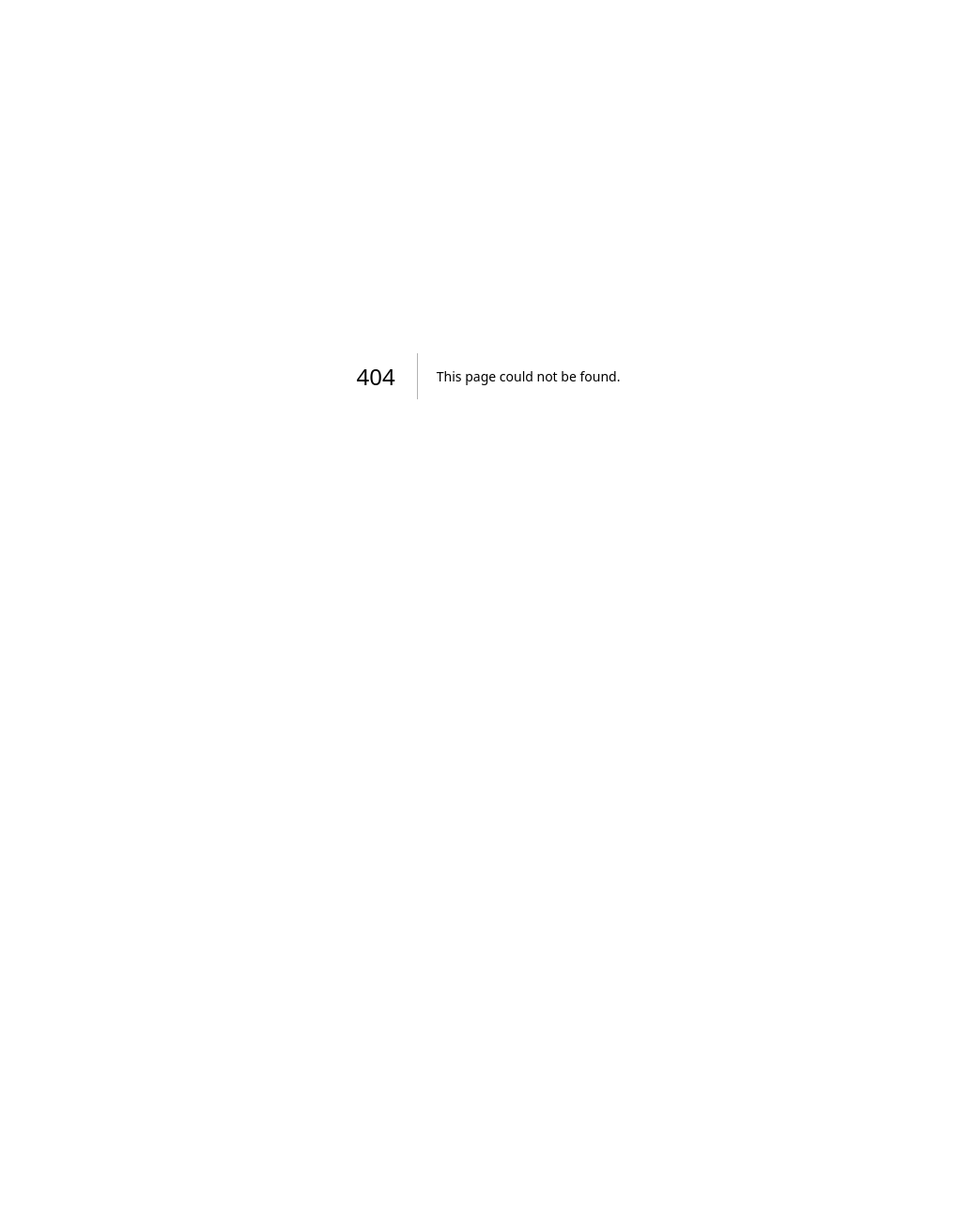
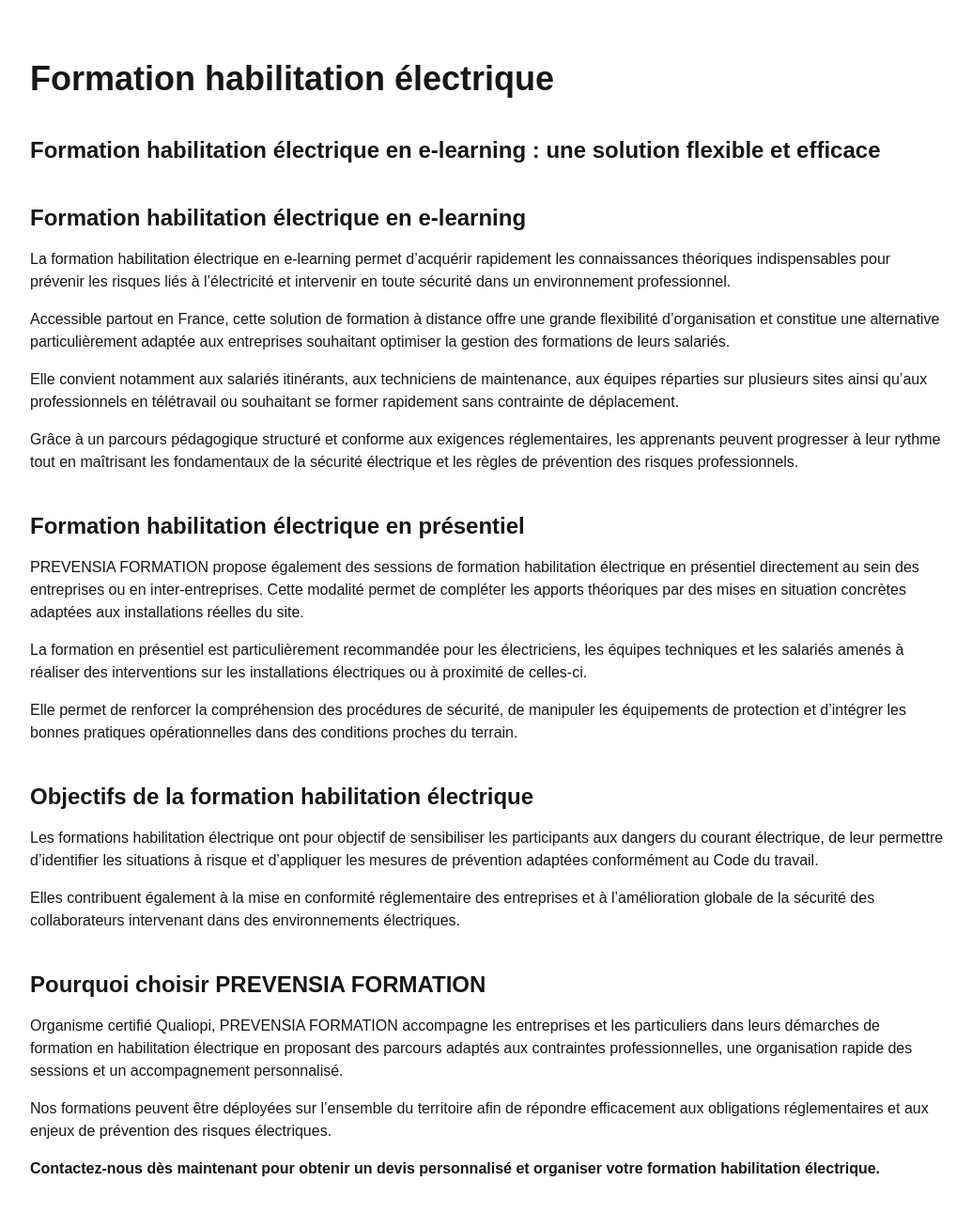
Before and after one commit to Saidh94/prevensia-elearning, a Next.js app: page /formation-habilitation-electrique in a window 1280 px wide. Before the commit this address had no page. Shown: the top 1290 px of the page at 94% size, without its empty margins (120-1155 px from the left). Before the commit the page ends 800 px from the top, so only its background shows below. Built offline with nearby package versions, Linux system fonts and the light colour scheme.

Commit message:
contenu page habilitation

```diff
--- /dev/null
+++ b/app/formation-habilitation-electrique/page.tsx
@@ -0,0 +1,81 @@
+export default function FormationHabilitation() {
+  return (
+    <div className="max-w-5xl mx-auto px-6 py-16">
+
+      <h1 className="text-4xl font-bold mb-8">
+        Formation habilitation électrique
+      </h1>
+
+      <h2 className="text-2xl font-semibold mt-10 mb-4">
+        Formation habilitation électrique en e-learning : une solution flexible et efficace
+      </h2>
+
+      <p className="mb-4">
+        <h2 className="text-2xl font-semibold mt-10 mb-4">
+Formation habilitation électrique en e-learning
+</h2>
+
+<p className="mb-4">
+La formation habilitation électrique en e-learning permet d’acquérir rapidement les connaissances théoriques indispensables pour prévenir les risques liés à l’électricité et intervenir en toute sécurité dans un environnement professionnel.
+</p>
+
+<p className="mb-4">
+Accessible partout en France, cette solution de formation à distance offre une grande flexibilité d’organisation et constitue une alternative particulièrement adaptée aux entreprises souhaitant optimiser la gestion des formations de leurs salariés.
+</p>
+
+<p className="mb-4">
+Elle convient notamment aux salariés itinérants, aux techniciens de maintenance, aux équipes réparties sur plusieurs sites ainsi qu’aux professionnels en télétravail ou souhaitant se former rapidement sans contrainte de déplacement.
+</p>
+
+<p className="mb-4">
+Grâce à un parcours pédagogique structuré et conforme aux exigences réglementaires, les apprenants peuvent progresser à leur rythme tout en maîtrisant les fondamentaux de la sécurité électrique et les règles de prévention des risques professionnels.
+</p>
+
+<h2 className="text-2xl font-semibold mt-10 mb-4">
+Formation habilitation électrique en présentiel
+</h2>
+
+<p className="mb-4">
+PREVENSIA FORMATION propose également des sessions de formation habilitation électrique en présentiel directement au sein des entreprises ou en inter-entreprises. Cette modalité permet de compléter les apports théoriques par des mises en situation concrètes adaptées aux installations réelles du site.
+</p>
+
+<p className="mb-4">
+La formation en présentiel est particulièrement recommandée pour les électriciens, les équipes techniques et les salariés amenés à réaliser des interventions sur les installations électriques ou à proximité de celles-ci.
+</p>
+
+<p className="mb-4">
+Elle permet de renforcer la compréhension des procédures de sécurité, de manipuler les équipements de protection et d’intégrer les bonnes pratiques opérationnelles dans des conditions proches du terrain.
+</p>
+
+<h2 className="text-2xl font-semibold mt-10 mb-4">
+Objectifs de la formation habilitation électrique
+</h2>
+
+<p className="mb-4">
+Les formations habilitation électrique ont pour objectif de sensibiliser les participants aux dangers du courant électrique, de leur permettre d’identifier les situations à risque et d’appliquer les mesures de prévention adaptées conformément au Code du travail.
+</p>
+
+<p className="mb-4">
+Elles contribuent également à la mise en conformité réglementaire des entreprises et à l’amélioration globale de la sécurité des collaborateurs intervenant dans des environnements électriques.
+</p>
+
+<h2 className="text-2xl font-semibold mt-10 mb-4">
+Pourquoi choisir PREVENSIA FORMATION
+</h2>
+
+<p className="mb-4">
+Organisme certifié Qualiopi, PREVENSIA FORMATION accompagne les entreprises et les particuliers dans leurs démarches de formation en habilitation électrique en proposant des parcours adaptés aux contraintes professionnelles, une organisation rapide des sessions et un accompagnement personnalisé.
+</p>
+
+<p className="mb-4">
+Nos formations peuvent être déployées sur l’ensemble du territoire afin de répondre efficacement aux obligations réglementaires et aux enjeux de prévention des risques électriques.
+</p>
+
+<p className="mb-4 font-semibold">
+Contactez-nous dès maintenant pour obtenir un devis personnalisé et organiser votre formation habilitation électrique.
+</p>
+      </p>
+
+    </div>
+  );
+}
```
